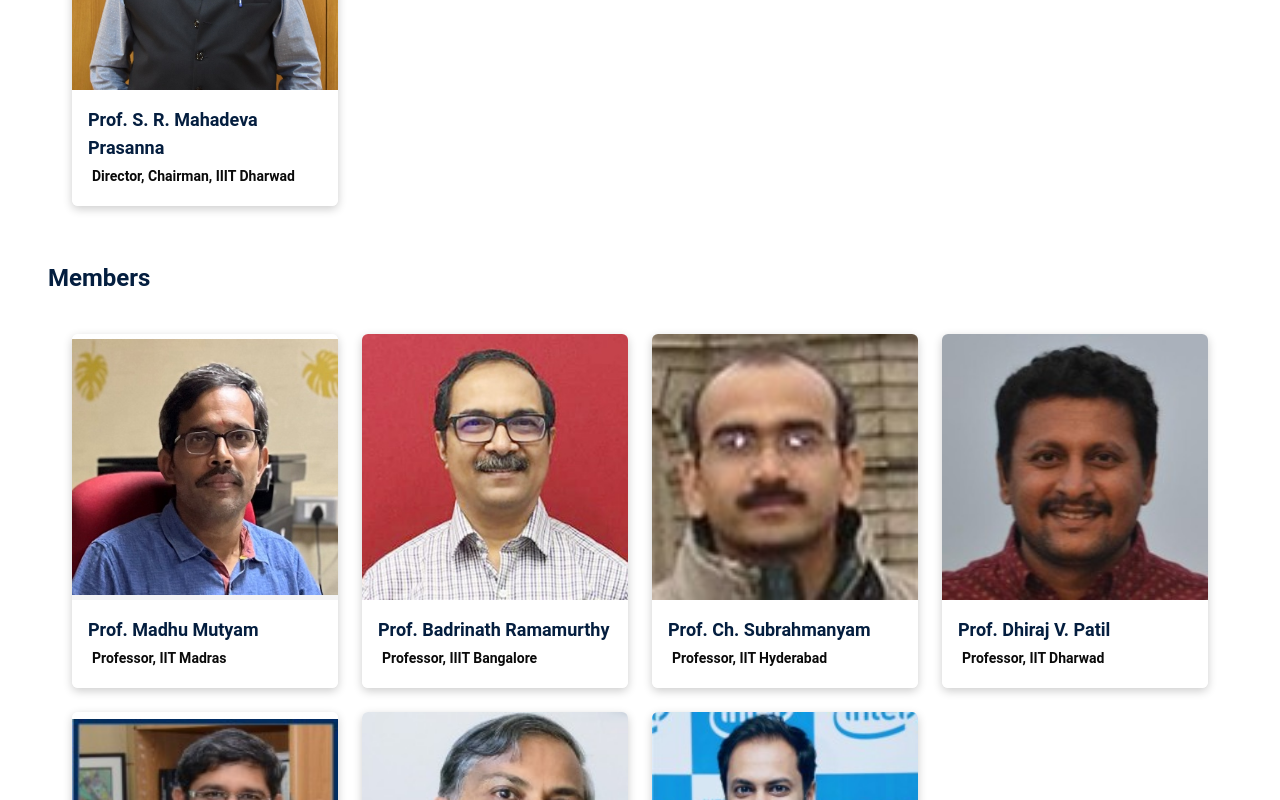
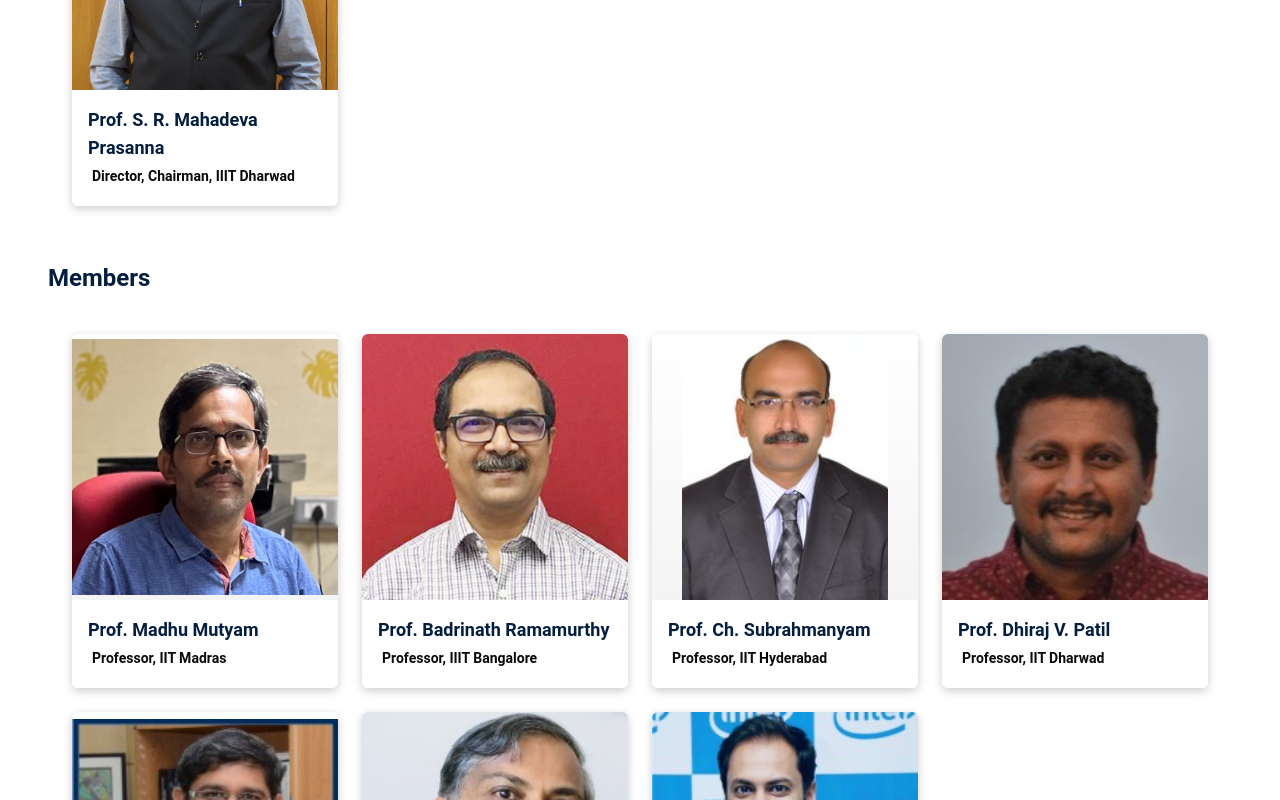
Before and after one commit to Velocity-IIITDWD/iiitdwd.ac.in, a Next.js app: page /senate in a window 1280 px wide. Shown: the part 472-1272 px from the top of the page. Built offline with nearby package versions, Linux system fonts and the light colour scheme.

Commit message:
updated image for Dr Ch. Subramanyam

```diff
--- a/data/profile/senate.ts
+++ b/data/profile/senate.ts
@@ -26,7 +26,7 @@ export default [
       },
       {
         content: ['Professor, IIT Hyderabad'],
-        imageURL: '/images/ch_subrahmanyam.png',
+        imageURL: '/images/ch_subrahmanyam.jpeg',
         title: 'Prof. Ch. Subrahmanyam',
       },
       {
```
Also changed, not shown: public/images/ch_subrahmanyam.jpeg (added).
